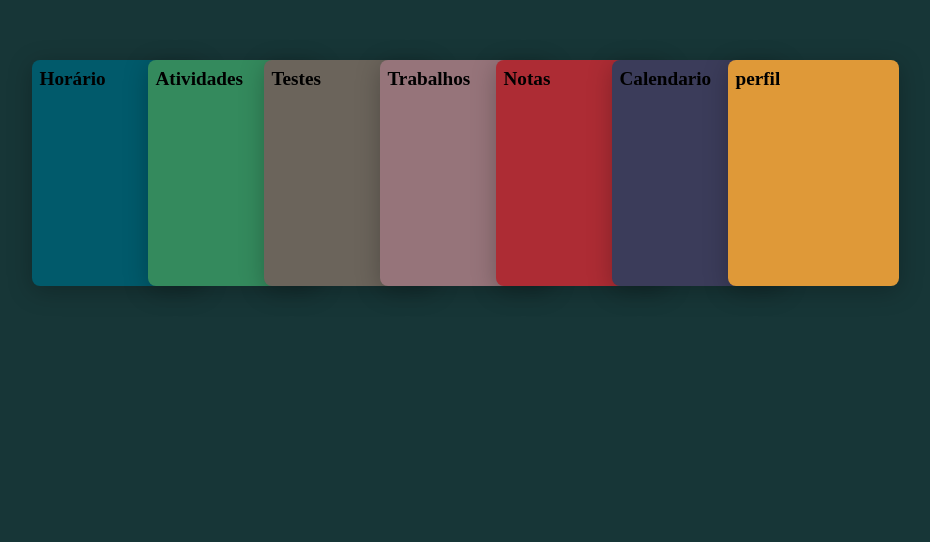
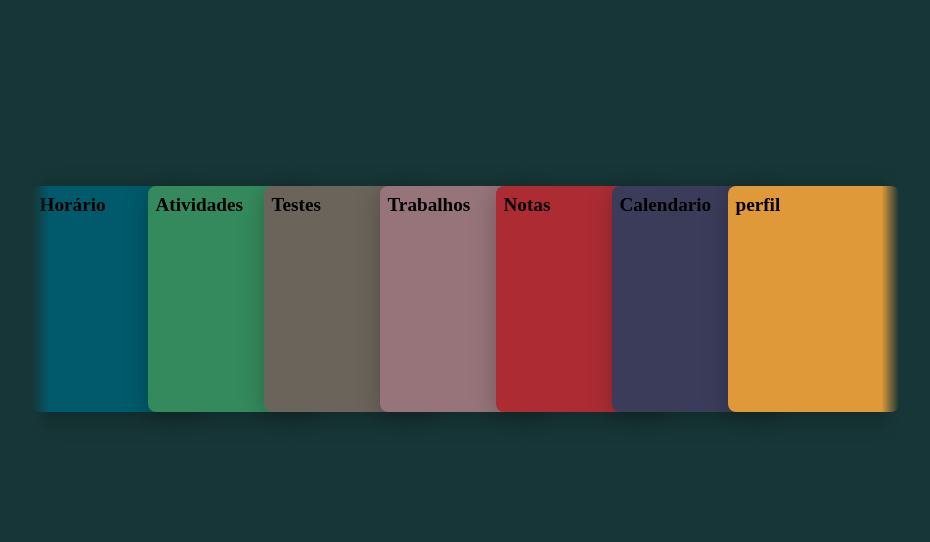
Before and after one commit to Andra-sun/escolinha, a plain HTML site: page index.html in a window 1280 px wide. Shown: the part 145-687 px from the top of the page, without its empty margins (175-1105 px from the left). Drawn offline with Linux system fonts and the light colour scheme.

Commit message:
Add files via upload

```diff
--- a/index.html
+++ b/index.html
@@ -4,11 +4,12 @@
     <meta charset="UTF-8" />
     <meta http-equiv="X-UA-Compatible" content="IE=edge" />
     <meta name="viewport" content="width=device-width, initial-scale=1.0" />
-    <title>desenhando</title>
+    <title>Menu</title>
     <link rel="stylesheet" href="style.css" />
   </head>
 
   <body>
+    <h1 class="titulo">Menu inicial</h1>
     <div class="gallery">
       <div class="card">Horário <p>abra para ter acesso aos horarios do 3ºB e 3ºD</p></div>
       <div class="card">Atividades <p>abra para ter acesso a uma ganda com
--- a/style.css
+++ b/style.css
@@ -5,10 +5,22 @@ body{
     align-items: center;
 	margin-top: 16%;
 }
-.gallery{
-	display: flex;
+.titulo{
+	position: absolute;
 	justify-content: center;
 	align-items: center;
+	z-index: 999;
+	margin-top: -80%;
+	font-family: bicyclette;
+	font-size: xx-large;
+}
+.gallery {
+    display: flex;
+    padding: 10% 0;
+	overflow-x: auto;
+	overflow-y: hidden;
+	mask-image: linear-gradient(to right, transparent, white 2%, white 98%, transparent);
+	-webkit-mask-image: linear-gradient(to right, transparent, white 2%, white 98%, transparent);
 }
 
 .card{
@@ -24,7 +36,7 @@ body{
 	font-family: "bicyclette";
 	font-weight: bold;
 	font-size:larger;
-
+	flex-shrink: 0;
 }
 
 .card:nth-child(1){
```
